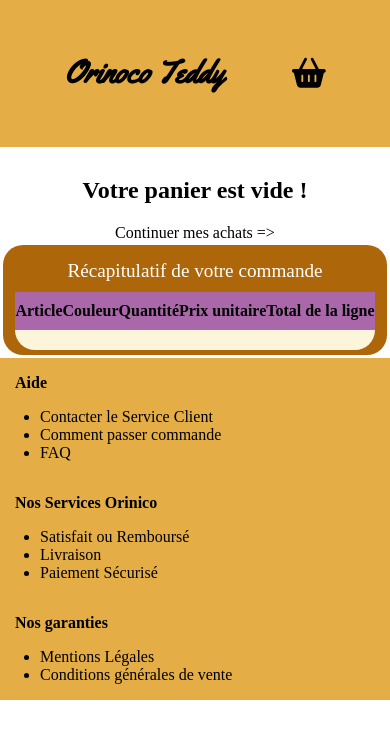
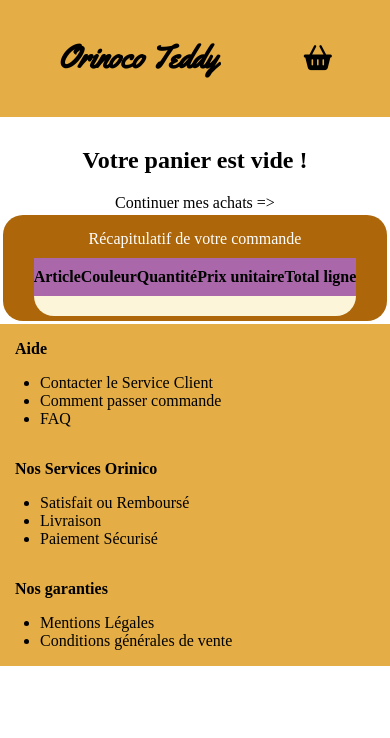
Before and after one commit to mataxelle/Orinoco, a website: page front/panier.html in a window 390 px wide. Drawn offline with Linux system fonts and the light colour scheme; a web font is replaced by a local one.

Commit message:
Update front

```diff
--- a/front/panier.html
+++ b/front/panier.html
@@ -43,7 +43,7 @@
                             <th id="couleur">Couleur</th>
                             <th id="quantite">Quantité</th>
                             <th id="total">Prix unitaire</th>
-                            <th>Total de la ligne</th>
+                            <th>Total ligne</th>
                             <th id="supprimer"></th>
                         </tr>
                     </thead>
--- a/front/sass/directories/utils/_mixin.scss
+++ b/front/sass/directories/utils/_mixin.scss
@@ -11,6 +11,9 @@
     justify-content: space-around;
     align-items: center;
     padding: 30px;
+    @include screen-size(mobile) {
+        padding: 15px;
+    }
 }
 
 @mixin foot {
--- a/front/sass/style.scss
+++ b/front/sass/style.scss
@@ -15,6 +15,11 @@
     background-color: $color-primary;
     .head-section {
         @include head-section;
+    };
+    @include screen-size(mobile) {
+        .fa-shopping-basket {
+            font-size: 25px;
+        }
     }
 }
 
@@ -280,12 +285,12 @@
     background-color: rgb(170, 104, 170);
 }
 
-#moins, #plus {
+#btn_moins, #btn_plus {
     border: none;
     width: 15px;
 }
 
-#number {
+#btn_number {
     border: none;
     width: 15px;
     background: none;
@@ -356,13 +361,16 @@
     }
 }
 
+caption, legend {
+    font-size: larger;
+}
+
 caption {
     color: white;
     margin: 10px;
-}
-
-caption, legend {
-    font-size: larger;
+    @include screen-size(mobile) {
+        font-size: medium;
+    }
 }
 
 // Page confirmation début
```
Also changed, not shown: front/style.css, 1 other file.
